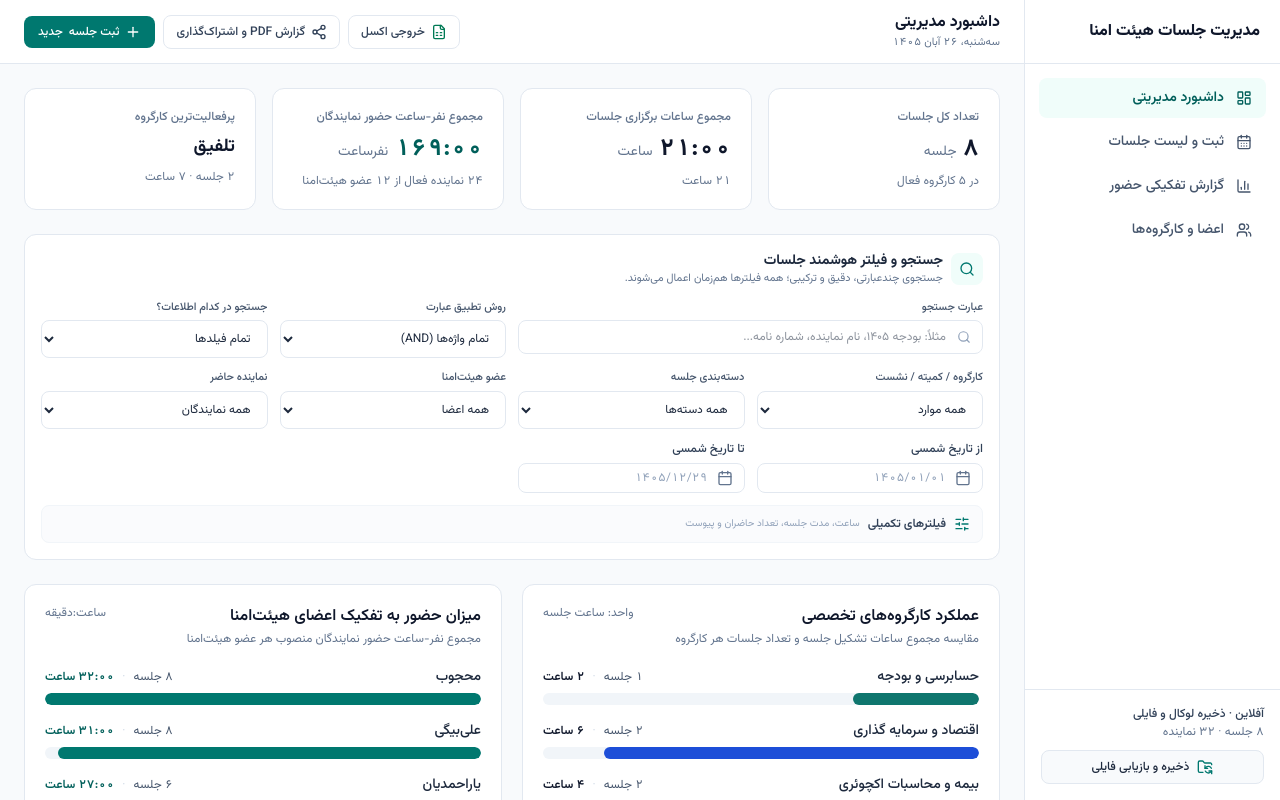
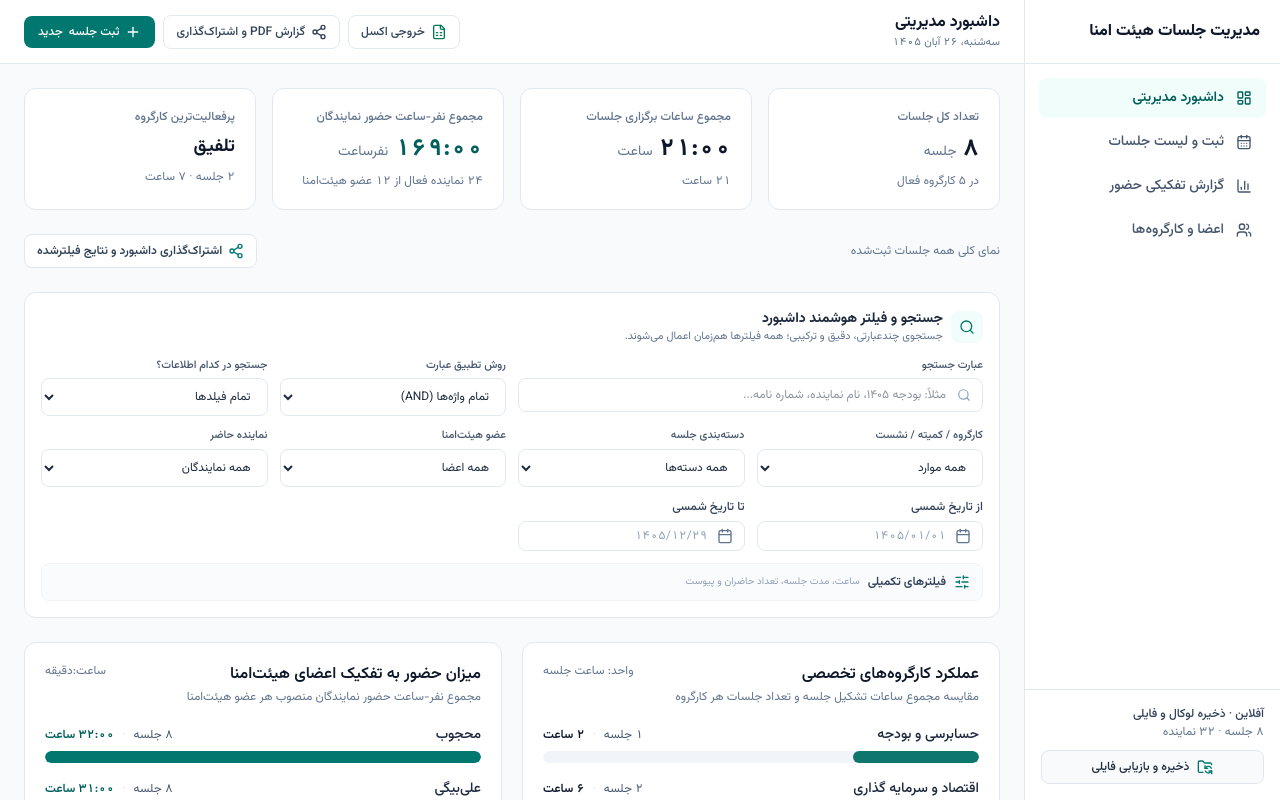
Before and after one commit to husseinmilad/j_heyatomana, a React (Vite) app: page / in a window 1280 px wide. Shown: the top 800 px of the page. Built offline with nearby package versions, Linux system fonts and the light colour scheme.

Commit message:
Add dashboard-specific share action and show all filtered results

```diff
--- a/src/components/DashboardView.tsx
+++ b/src/components/DashboardView.tsx
@@ -1,4 +1,5 @@
 import React from 'react';
+import { Share2 } from 'lucide-react';
 import {
   ActiveTab,
   CommitteeStat,
@@ -17,7 +18,7 @@ import {
 } from '../utils/analytics';
 import { formatJalaliReadable, toPersianDigits } from '../utils/jalali';
 import { DashboardCharts } from './DashboardCharts';
-import { FilterBar } from './FilterBar';
+import { DEFAULT_FILTERS, FilterBar } from './FilterBar';
 
 interface DashboardViewProps {
   sessions: MeetingSession[];
@@ -32,6 +33,7 @@ interface DashboardViewProps {
   onNavigate: (tab: ActiveTab) => void;
   onOpenNewSession: () => void;
   onEditSession: (session: MeetingSession) => void;
+  onOpenSharePdf: () => void;
   isReadOnlyShared?: boolean;
 }
 
@@ -48,6 +50,7 @@ export const DashboardView: React.FC<DashboardViewProps> = ({
   onNavigate,
   onOpenNewSession,
   onEditSession,
+  onOpenSharePdf,
   isReadOnlyShared = false,
 }) => {
   const totalSessions = sessions.length;
@@ -67,8 +70,9 @@ export const DashboardView: React.FC<DashboardViewProps> = ({
     (a, b) => b.totalSessionMinutes - a.totalSessionMinutes
   )[0];
 
-  const topReps = repStats.slice(0, 5);
-  const recentSessions = sessions.slice(0, 5);
+  const hasActiveFilters = Object.entries({ ...DEFAULT_FILTERS, ...filters }).some(([key, value]) => value !== DEFAULT_FILTERS[key as keyof FilterState] && value !== '' && value !== undefined);
+  const topReps = hasActiveFilters ? repStats : repStats.slice(0, 5);
+  const recentSessions = hasActiveFilters ? sessions : sessions.slice(0, 5);
 
   return (
     <div className="space-y-6">
@@ -134,12 +138,17 @@ export const DashboardView: React.FC<DashboardViewProps> = ({
         </div>
       </section>
 
-      {/* Filters */}
+      {/* Search, filters and dashboard-scoped sharing */}
+      <div className="flex flex-wrap items-center justify-between gap-2">
+        <p className="text-xs text-slate-500">{hasActiveFilters ? `نمایش ${toPersianDigits(sessions.length)} نتیجه مطابق فیلترهای داشبورد` : 'نمای کلی همه جلسات ثبت‌شده'}</p>
+        <button type="button" onClick={onOpenSharePdf} className="inline-flex items-center gap-1.5 rounded-lg border border-slate-200 bg-white px-3 py-2 text-xs font-semibold text-slate-700 hover:border-teal-300 hover:bg-teal-50"><Share2 className="h-4 w-4 text-teal-700" />اشتراک‌گذاری داشبورد و نتایج فیلترشده</button>
+      </div>
       <FilterBar
         filters={filters}
         onChange={onFiltersChange}
         trustees={trustees}
         representatives={representatives}
+        scopeLabel="داشبورد"
       />
 
       {/* Charts */}
```
